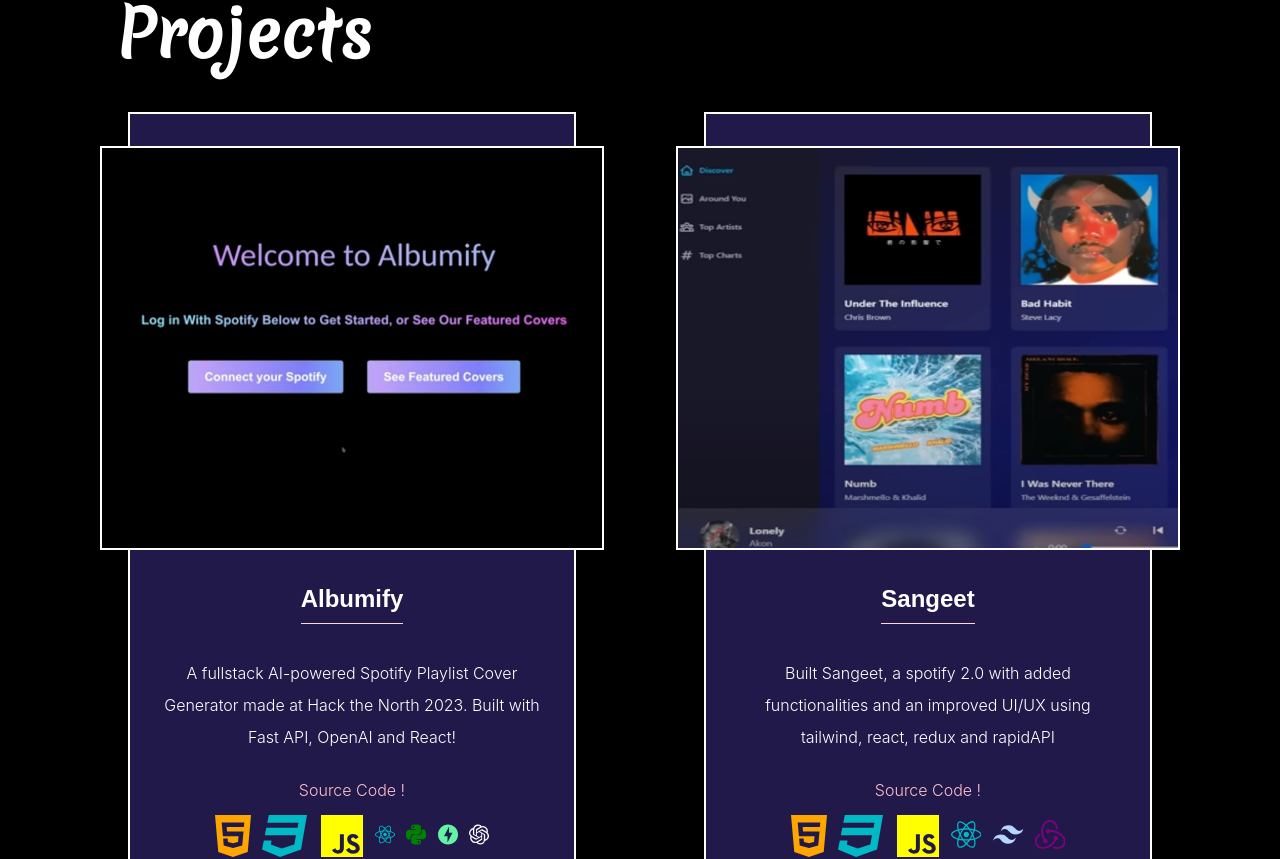
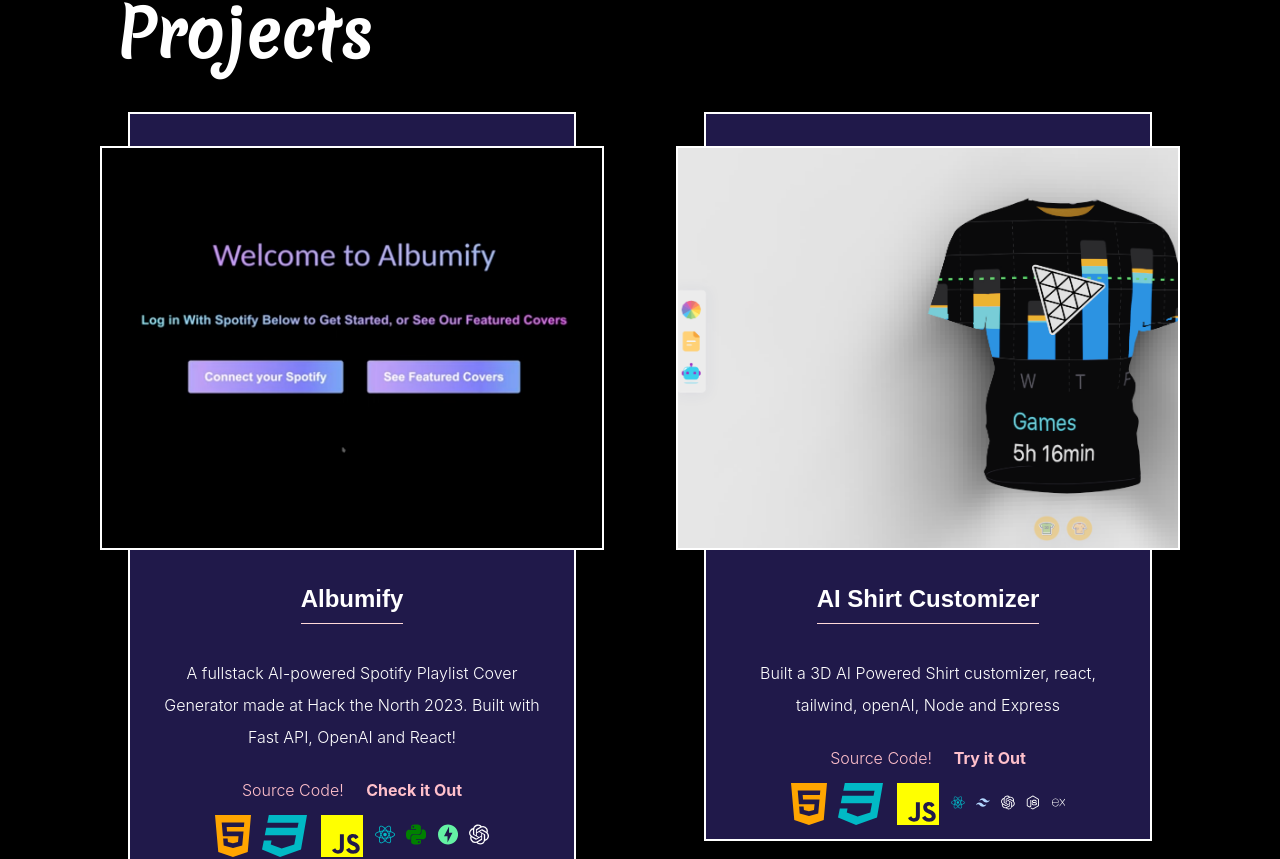
Before and after one commit to Akshat-shah05/site-code, a React (Create React App) app: page / in a window 1280 px wide. Shown: the part 2254-3113 px from the top of the page. Built offline with nearby package versions, Linux system fonts and the light colour scheme; a web font is replaced by a local one.

Commit message:
projects changes

```diff
--- a/src/pages/Projects/Projects.jsx
+++ b/src/pages/Projects/Projects.jsx
@@ -3,6 +3,7 @@
 import albumify from '../../assets/albumify.png'
 import sangeet from '../../assets/sangeet.png'
 import ecommerce from '../../assets/ecommerce.png'
+import shirt from '../../assets/shirt.png'
 import '../../components/fade.css';
 import FadeinView from '../../components/FadeinView';
 import SlideIn from '../../components/SlideIn';
@@ -11,7 +12,7 @@
 import { FontAwesomeIcon } from "@fortawesome/react-fontawesome";
 import { faHtml5, faCss3, faJs } from "@fortawesome/free-brands-svg-icons";
 import { FaReact } from "react-icons/fa";
-import { SiPython } from "react-icons/si";
+import { SiExpress, SiNodedotjs, SiPython } from "react-icons/si";
 import { Tilt } from "react-tilt";
 import { SiTailwindcss } from "react-icons/si";
 import { SiRedux } from "react-icons/si";
@@ -45,7 +46,10 @@
                     {" "}
                     <a href="https://github.com/HanzPo/hack-the-north-2023" target="_blank">
                       {" "}
-                      Source Code !{" "}
+                      Source Code! &nbsp;&nbsp;&nbsp;{" "}
+                    </a>
+                    <a href="https://devpost.com/software/funny-name?ref_content=user-portfolio&ref_feature=in_progress">
+                      <strong> Check it Out </strong>
                     </a>
                   </h4>
                   <div className="technologies-used">
@@ -67,17 +71,19 @@
             <Tilt>
               <div id="project-card-2" className="card-container">
                 <div id="content-container-2" className="content-card-container">
-                  <div className="pimage2"><img src={sangeet} style={{ width: '500px', height: '400px' }}></img></div> {/* CHANGE THE IMAGE */}
-                  <h2 className="project-card-title"> Sangeet </h2>
+                  <div className="pimage2"><img src={shirt} style={{ width: '500px', height: '400px' }}></img></div> {/* CHANGE THE IMAGE */}
+                  <h2 className="project-card-title"> AI Shirt Customizer </h2>
                   <h4>
                     {" "}
-                    Built Sangeet, a spotify 2.0 with added functionalities and an improved UI/UX using tailwind, react, redux and rapidAPI{" "}
+                    Built a 3D AI Powered Shirt customizer, react, tailwind, openAI, Node and Express{" "}
                   </h4>
                   <h4 className="source-code">
                     {" "}
-                    <a href="" target="_blank"> {/* CHANGE THE SOURCE CODE LINK */}
-                      {" "}
-                      Source Code !{" "}
+                    <a href="https://github.com/Akshat-shah05/ThreeJS-shirt-AI" target="_blank"> {/* CHANGE THE SOURCE CODE LINK */}
+                      Source Code! &nbsp;&nbsp;&nbsp;
+                    </a>
+                    <a href="https://shirt-ai.vercel.app/">
+                      <strong> Try it Out </strong>
                     </a>
                   </h4>
                   <div className="technologies-used">
@@ -86,7 +92,9 @@
                     <FontAwesomeIcon icon={faJs} size="3x" color="yellow" />
                     <FaReact size={45} color="#01B9C5" />
                     <SiTailwindcss size={45} color="#B4D7FF"/>
-                    <SiRedux size={45} color="purple"/>
+                    <SiOpenai size={45} color="White"/>
+                    <SiNodedotjs size={45}></SiNodedotjs>
+                    <SiExpress size={45}></SiExpress>
                   </div>
                 </div>
               </div>
@@ -111,6 +119,9 @@
                     </a>
                   </h4>
                   <div className="technologies-used">
+                    <FontAwesomeIcon icon={faHtml5} size="3x" color="orange" />
+                    <FontAwesomeIcon icon={faCss3} size="3x" color="#01B9C5" />
+                    <FontAwesomeIcon icon={faJs} size="3x" color="yellow" />
                     <SiNextdotjs size={45} color="white" />
                     <SiTailwindcss size={45} color="B4D7FF" />
                   </div>
```
Also changed, not shown: src/assets/shirt.png (added).
